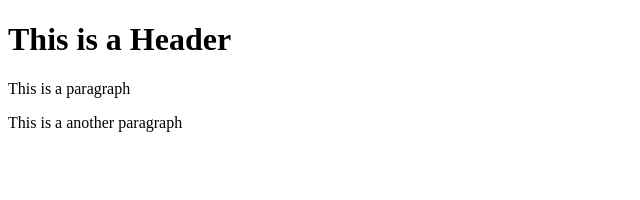
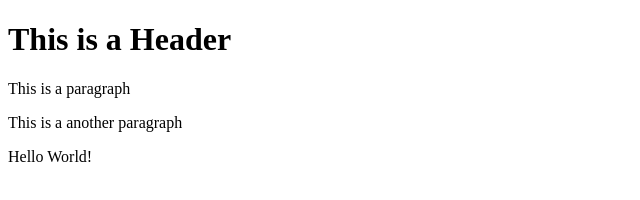
Before and after one commit to msandmountain/git-test, a website: page index.html in a window 1280 px wide. Shown: the whole page, without its empty margins (0-640 px from the left). Drawn offline with Linux system fonts and the light colour scheme.

Commit message:
Using NPM

```diff
--- a/index.html
+++ b/index.html
@@ -4,5 +4,6 @@
         <h1>This is a Header</h1>
         <p>This is a paragraph</p>
         <p>This is a another paragraph</p>
+        <p>Hello World!</p>
     </body>
 </html>
```
Also changed, not shown: package.json (added, +24 -0 lines), 2 other files.
